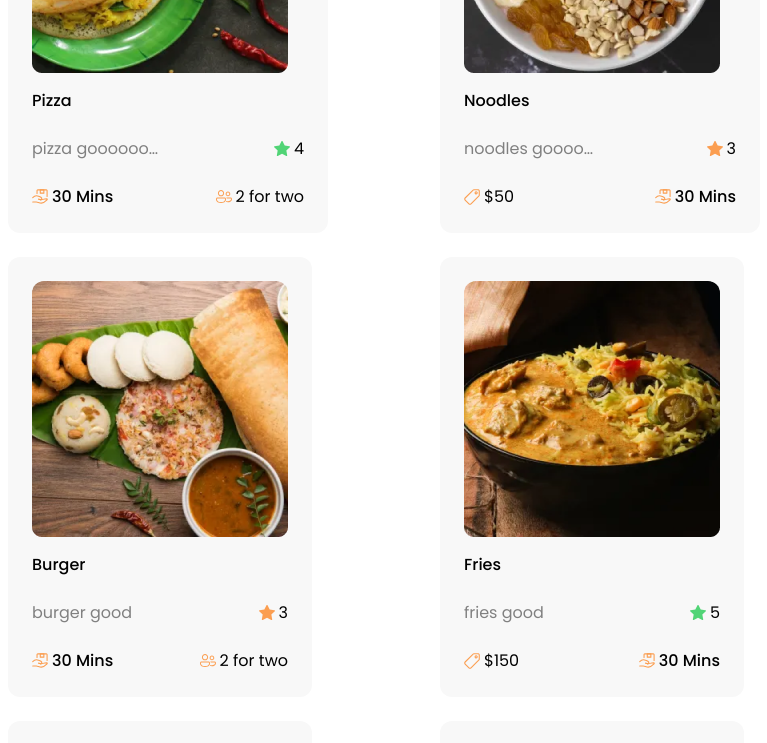
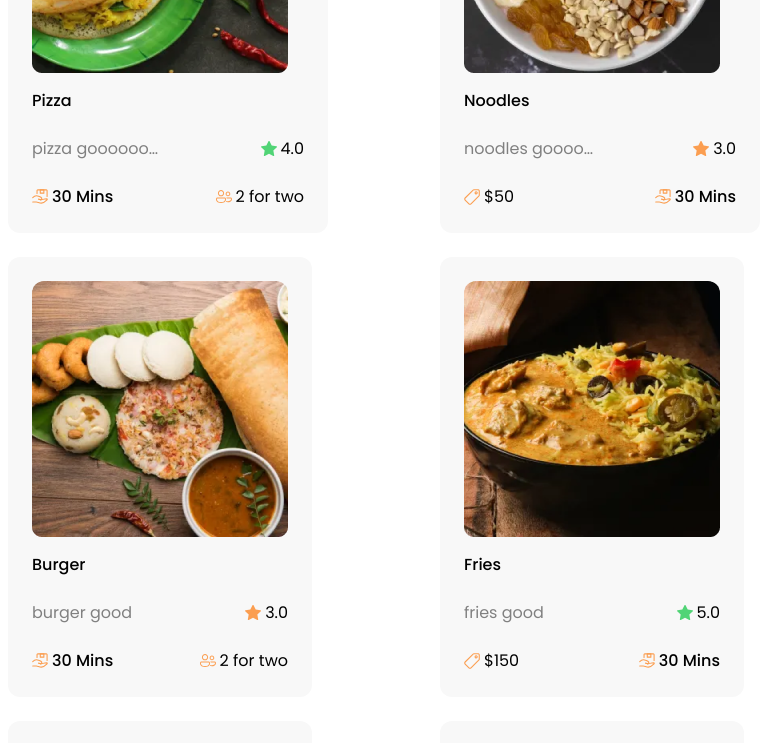
Before and after one commit to zminchev/restaurant, a Next.js app in the folder frontend/: page / in a window 1280 px wide. Shown: the part 1340-2083 px from the top of the page, without its empty margins (208-975 px from the left). Built offline with nearby package versions, Linux system fonts and the light colour scheme.

Commit message:
Add back decimal rating

```diff
--- a/frontend/src/components/RelatedContent/Content/Dish/Dish.tsx
+++ b/frontend/src/components/RelatedContent/Content/Dish/Dish.tsx
@@ -14,7 +14,7 @@ const Dish: React.FC<DishProps> = ({
   estimatedPrepTime,
 }) => {
   const descriptionLowerCase = description.toLowerCase();
-  const decimalRating = parseInt(rating.toFixed(1));
+  const decimalRating = rating.toFixed(1)
 
   return (
     <Card className="max-w-xs">
--- a/frontend/src/components/RelatedContent/Content/Dish/DishInformation/DishInformation.tsx
+++ b/frontend/src/components/RelatedContent/Content/Dish/DishInformation/DishInformation.tsx
@@ -6,7 +6,7 @@ interface DishInformationProps {
   price?: number;
   name: string;
   description: string;
-  rating?: number;
+  rating?: number | string;
   estimatedPrepTime?: number;
 }
 
```
